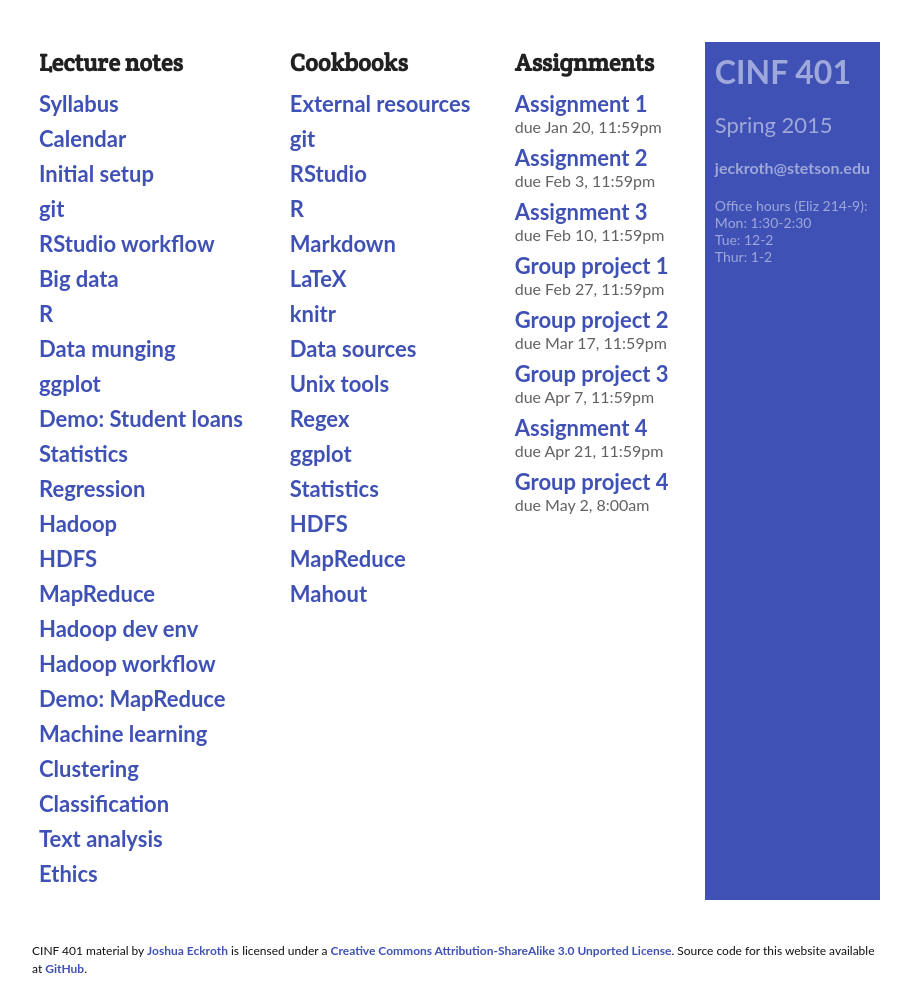
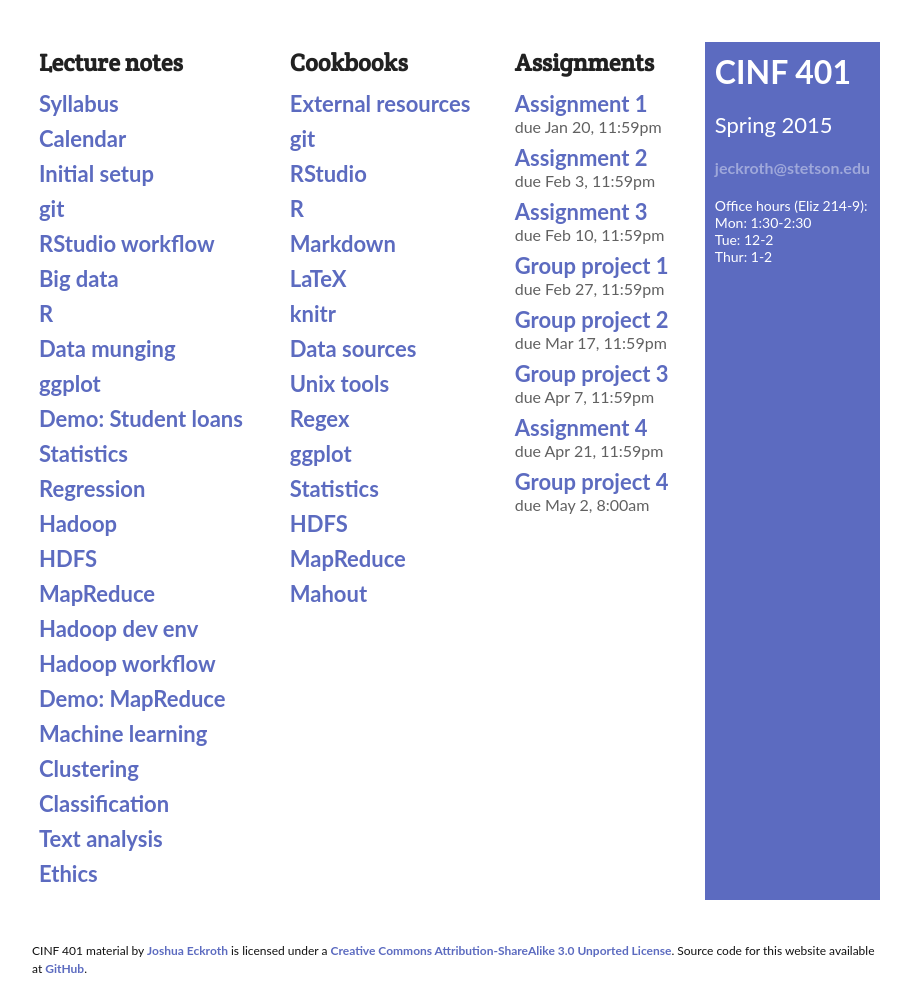
Before and after one commit to joshuaeckroth/cinf401-website, a Jekyll site: the page built from index.markdown, in a window 1280 px wide. Shown: the whole page, without its empty margins (183-1094 px from the left). Built offline with Jekyll 4.4.1, drawn with Linux system fonts in a browser that asks for light colours; Markdown is read by kramdown in place of the engine named in the settings.

Commit message:
Updates style.css to be even prettier

```diff
--- a/css/style.css
+++ b/css/style.css
@@ -58,7 +58,7 @@ ul.posts {
 a, a:visited, a:active, a:hover {
     text-decoration: none;
     font-weight: bold;
-    color: #3f51b5;
+    color: #5c6bc0;
 }
 
 table#index {
@@ -86,8 +86,8 @@ td#metabox a:hover {
 }
 
 td#metabox {
-    background: #3f51b5;
-    color: #9fa8da;
+    background: #5c6bc0;
+    color: #fff;
     padding: 10px;
 }
 
@@ -161,7 +161,7 @@ div.metatop span.homelink {
 
 table {
     margin: 20px 0;
-    border: 1px solid #3f51b5;
+    border: 1px solid #5c6bc0;
 }
 
 td {
@@ -169,7 +169,7 @@ td {
 }
 
 pre {
-    border-left: 4px solid #3f51b5;
+    border-left: 4px solid #5c6bc0;
     padding-left: 15px;
     margin: 2em 0;
 }
@@ -180,7 +180,7 @@ pre, code, tt {
 }
 
 code {
-    border: 1px dotted #3f51b5;
+    border: 1px dotted #5c6bc0;
     padding: 2px;
 }
 
@@ -190,7 +190,7 @@ pre code {
 }
 
 blockquote {
-    border-left: 4px solid #3f51b5;
+    border-left: 4px solid #5c6bc0;
     padding-left: 15px;
     margin: 2em 0;
     padding-left: 30px;
```
